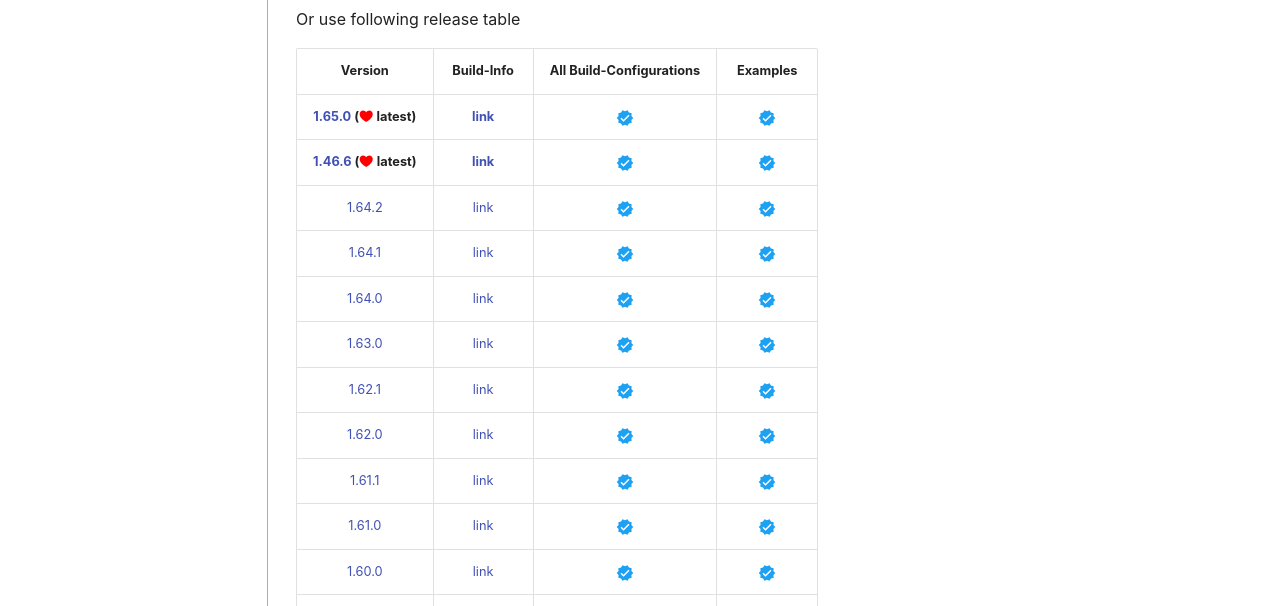
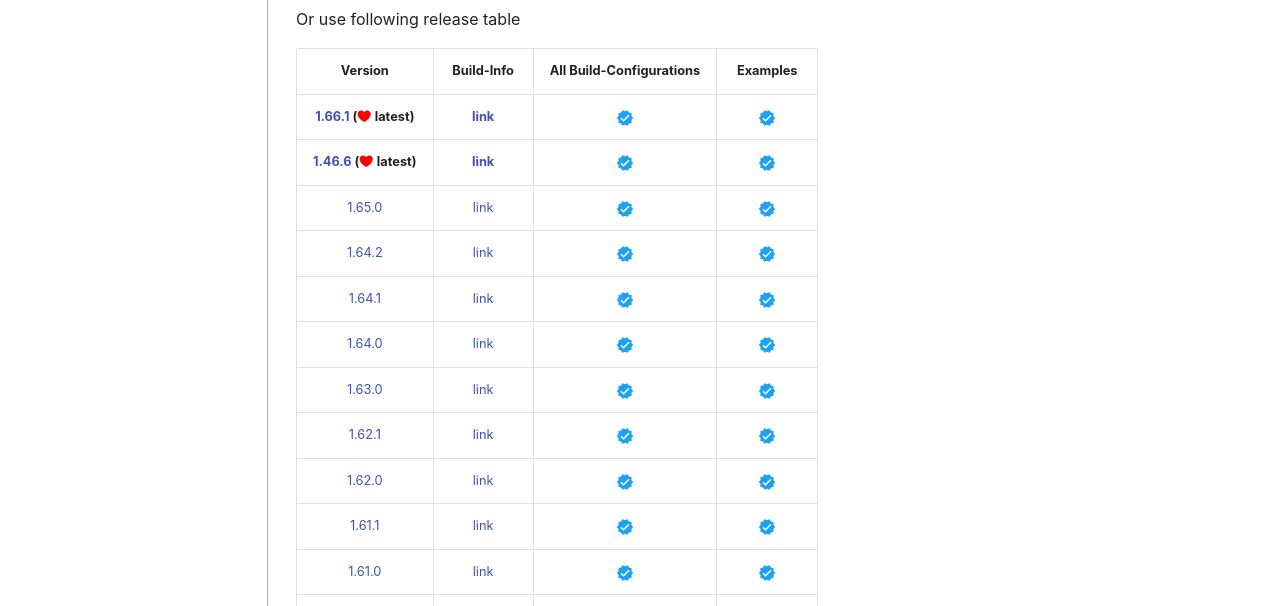
Before and after one commit to thommyho/Cpp-gRPC-Windows-PreBuilts, an MkDocs documentation site: the page built from docs/steps.md, in a window 1280 px wide and 900 px high. Shown: the part 294-900 px from the top of the window. Built offline with MkDocs 1.6.1 and Material for MkDocs 9.7.7, drawn with Linux system fonts in a browser that asks for light colours; emoji names are drawn with the system emoji font; some web fonts are replaced; comment, search, counter and statistics services are not loaded.

Commit message:
Update steps.md

```diff
--- a/docs/steps.md
+++ b/docs/steps.md
@@ -9,8 +9,9 @@
 
 |                                                         Version                                                         |                                 Build-Info                                 |        All Build-Configurations         |                Examples                 |
 |:-----------------------------------------------------------------------------------------------------------------------:|:--------------------------------------------------------------------------:|:---------------------------------------:|:---------------------------------------:|
-| **[1.65.0](https://github.com/thommyho/gRPC_windows/releases/tag/v1.65.0) (:octicons-heart-fill-24:{ .heart } latest)** | **[link](https://github.com/thommyho/gRPC_windows_prebuilt/tree/v1.65.0)** | :material-check-decagram:{ .tick-blue } | :material-check-decagram:{ .tick-blue } |
+| **[1.66.1](https://github.com/thommyho/gRPC_windows/releases/tag/v1.66.1) (:octicons-heart-fill-24:{ .heart } latest)** | **[link](https://github.com/thommyho/gRPC_windows_prebuilt/tree/v1.66.1)** | :material-check-decagram:{ .tick-blue } | :material-check-decagram:{ .tick-blue } |
 | **[1.46.6](https://github.com/thommyho/gRPC_windows/releases/tag/v1.46.6) (:octicons-heart-fill-24:{ .heart } latest)** | **[link](https://github.com/thommyho/gRPC_windows_prebuilt/tree/v1.46.6)** | :material-check-decagram:{ .tick-blue } | :material-check-decagram:{ .tick-blue } |
+|                         [1.65.0](https://github.com/thommyho/gRPC_windows/releases/tag/v1.65.0)                         |   [link](https://github.com/thommyho/gRPC_windows_prebuilt/tree/v1.65.0)   | :material-check-decagram:{ .tick-blue } | :material-check-decagram:{ .tick-blue } |
 |                         [1.64.2](https://github.com/thommyho/gRPC_windows/releases/tag/v1.64.2)                         |   [link](https://github.com/thommyho/gRPC_windows_prebuilt/tree/v1.64.2)   | :material-check-decagram:{ .tick-blue } | :material-check-decagram:{ .tick-blue } |
 |                         [1.64.1](https://github.com/thommyho/gRPC_windows/releases/tag/v1.64.1)                         |   [link](https://github.com/thommyho/gRPC_windows_prebuilt/tree/v1.64.1)   | :material-check-decagram:{ .tick-blue } | :material-check-decagram:{ .tick-blue } |
 |                         [1.64.0](https://github.com/thommyho/gRPC_windows/releases/tag/v1.64.0)                         |   [link](https://github.com/thommyho/gRPC_windows_prebuilt/tree/v1.64.0)   | :material-check-decagram:{ .tick-blue } | :material-check-decagram:{ .tick-blue } |
```
